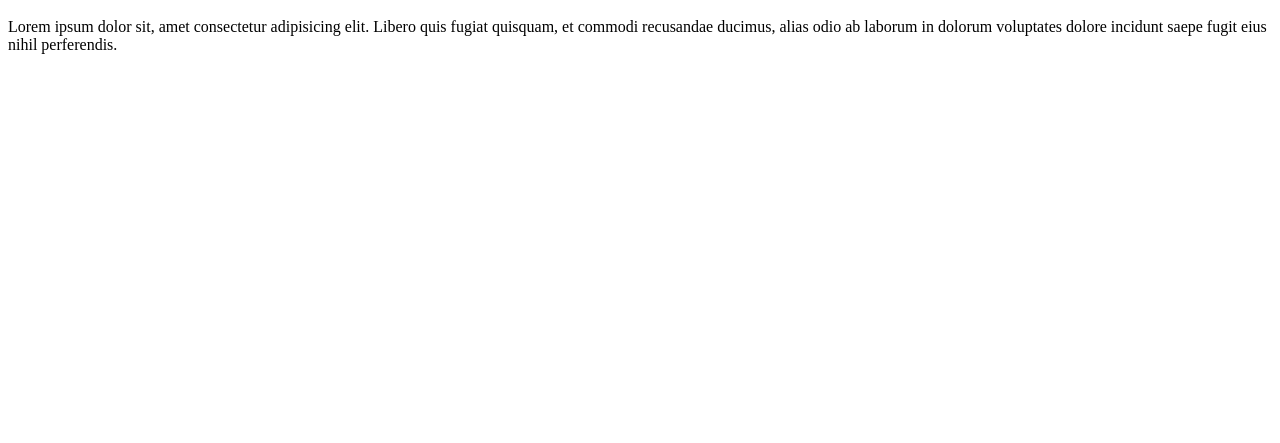
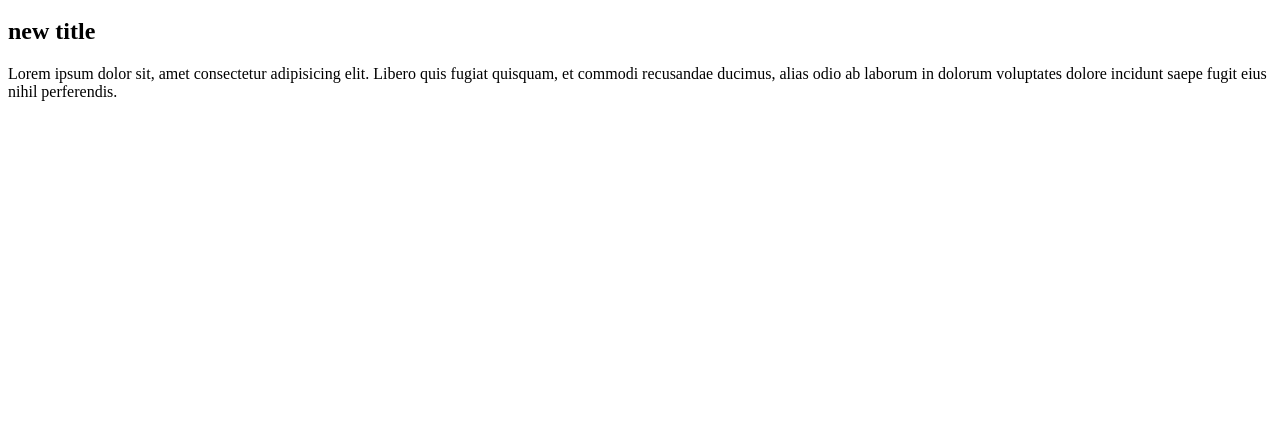
Before and after one commit to Amarnathveelu/my_project, a plain HTML site: page index.html in a window 1280 px wide. Shown: the part 357-800 px from the top of the page. Drawn offline with Linux system fonts and the light colour scheme.

Commit message:
Update index.html

```diff
--- a/index.html
+++ b/index.html
@@ -9,6 +9,7 @@
 <body>
 
     <h1>Objects</h1>
+    <h2>new title</h2>
     <p>Lorem ipsum dolor sit, amet consectetur adipisicing elit. Libero quis fugiat quisquam, et commodi recusandae ducimus,
      alias odio ab laborum in dolorum voluptates dolore incidunt saepe fugit eius nihil perferendis.</p>
     <script src="./js/script.js"></script>
```
